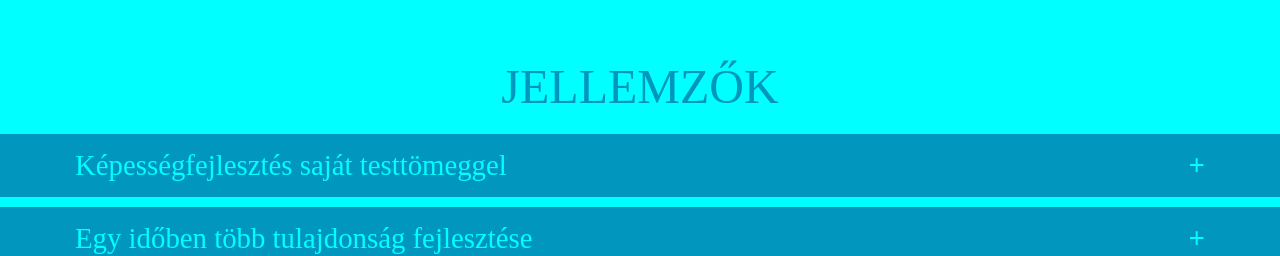
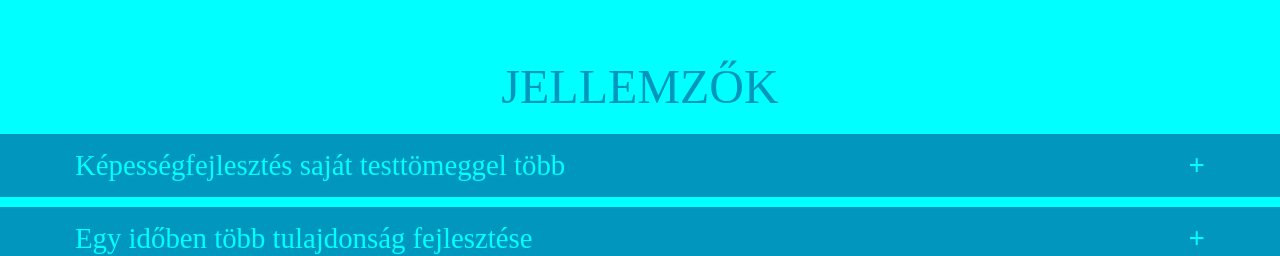
Before and after one commit to szeidl-balazs/nextgenfarmingweb, a React (Create React App) app in the folder frontend/: page / in a window 1280 px wide. Shown: the part 1478-1734 px from the top of the page. Built offline with nearby package versions, Linux system fonts and the light colour scheme.

Commit message:
Showhandler function works to alter the show less/show more text but the accordion panel still not opens or closes.

```diff
--- a/frontend/src/components/structure_components/Specifications.jsx
+++ b/frontend/src/components/structure_components/Specifications.jsx
@@ -1,6 +1,12 @@
-import React from 'react';
+import React, { useState } from 'react';
 
 const Specifications = () => {
+
+    const [show, setShow] = useState('több');
+
+    const showHandler = () => {
+        show === 'több' ? setShow('kevesebb') : setShow('több');
+    }
 
     return (
         <div className="specifications">
@@ -9,10 +15,16 @@ const Specifications = () => {
 
             <h2>JELLEMZŐK</h2>
 
-            <button className="accordion benefit-and-specs-list">Képességfejlesztés saját testtömeggel</button>
+            <button className="accordion benefit-and-specs-list" onClick={showHandler}>Képességfejlesztés saját testtömeggel {show}</button>
+
+
+
+                    {
+                        show === 'kevesebb'
+
+                        ?
 
                         <div className="panel">
-
                             <div className="panel-wrap">
                                 <div className="panel-text">
                                     <p>Az erőfejlesztés a saját testtömeg mozgatásával történik, melynek pontos ismeretében helyes beállítással nincs korosztályi korlátozás.</p>
@@ -24,8 +36,15 @@ const Specifications = () => {
                                     <div id="adjustable-angle-img" className="specification-photo"></div>
                                 </div>
                             </div>
+                        </div>
+                    :
 
-                </div>
+                    null
+
+                    }
+
+
+
 
             <button className="accordion benefit-and-specs-list">Egy időben több tulajdonság fejlesztése</button>
 
```
Lines whose indentation alone changed are shown as unchanged.
